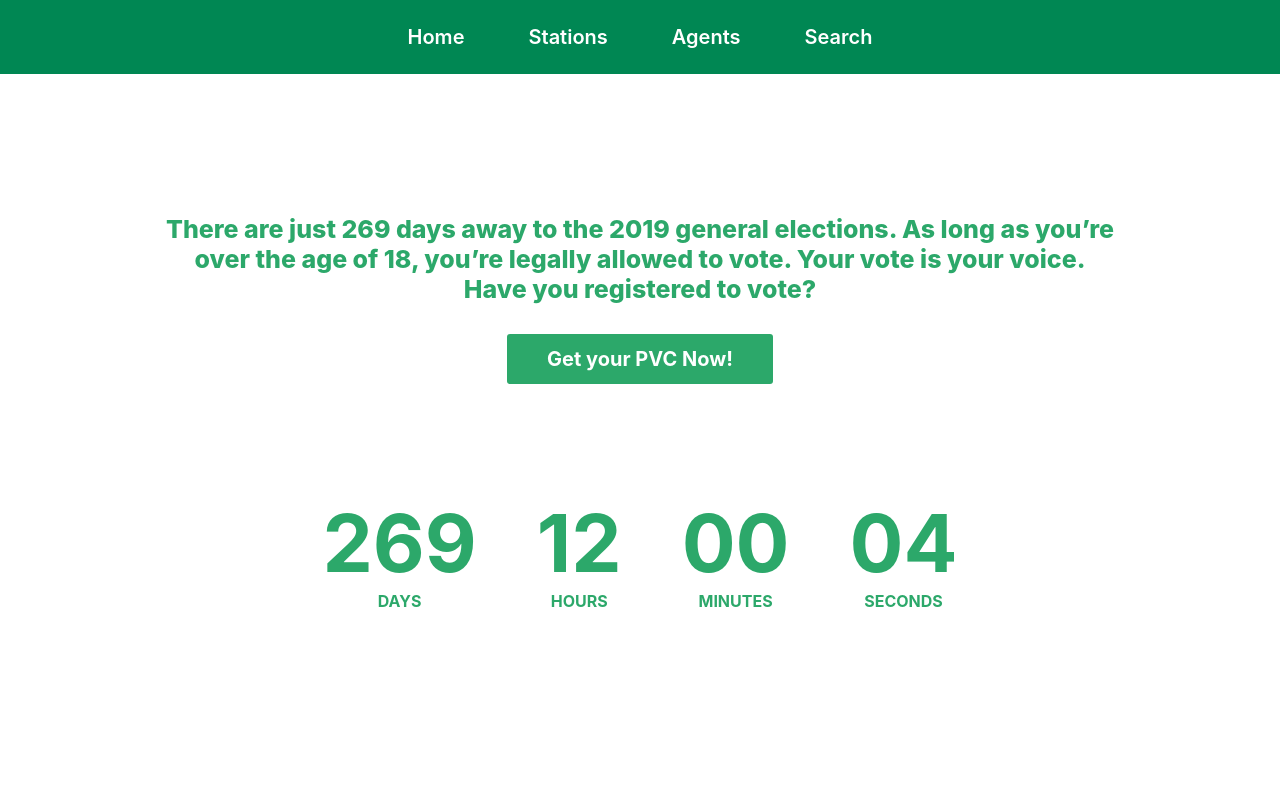
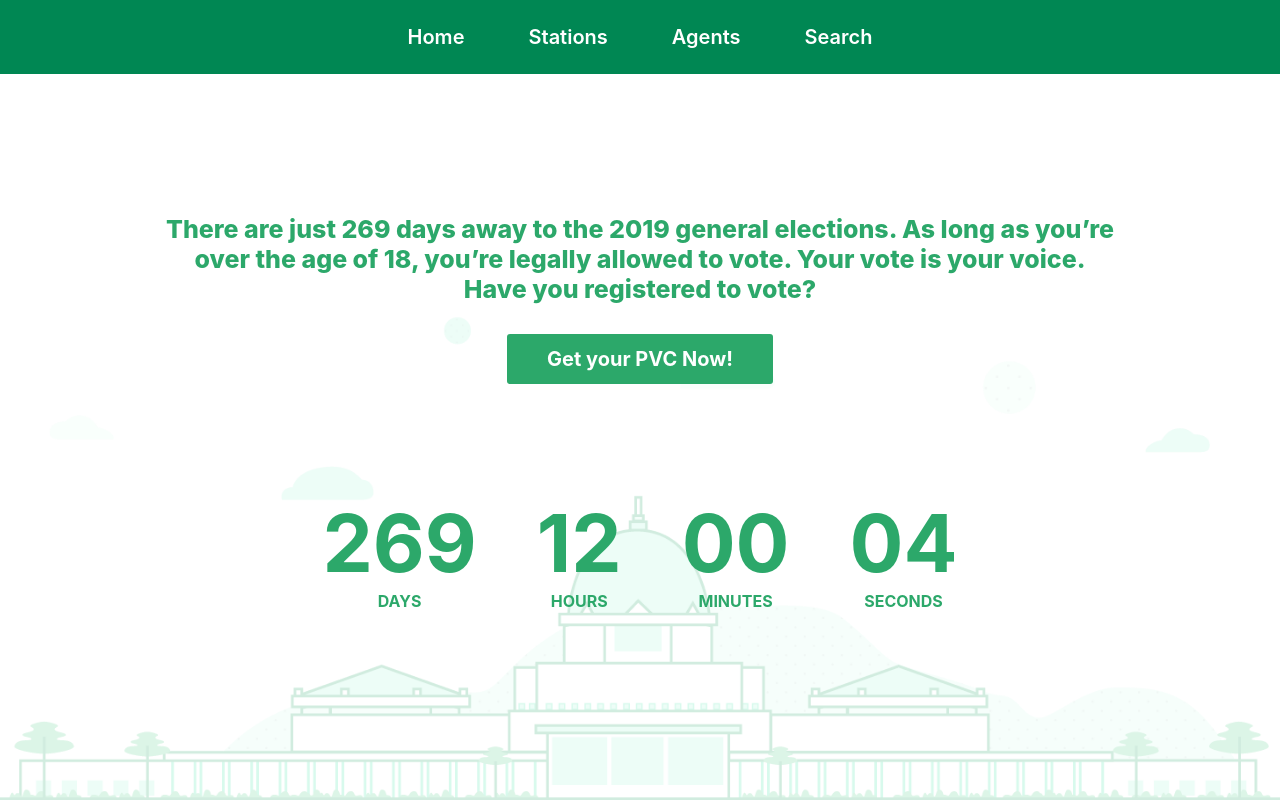
Before and after one commit to siccoo/team-pvc, a plain HTML site: page index.html in a window 1280 px wide. Drawn offline with Linux system fonts and the light colour scheme.

```diff
--- a/css/style.css
+++ b/css/style.css
@@ -26,7 +26,7 @@
 
 .header {
   height: 100vh;
-  background: url(img/bg2.png);
+  background: url(../img/bg2.png);
   background-position: center center;
   background-size: cover;
 }
```
